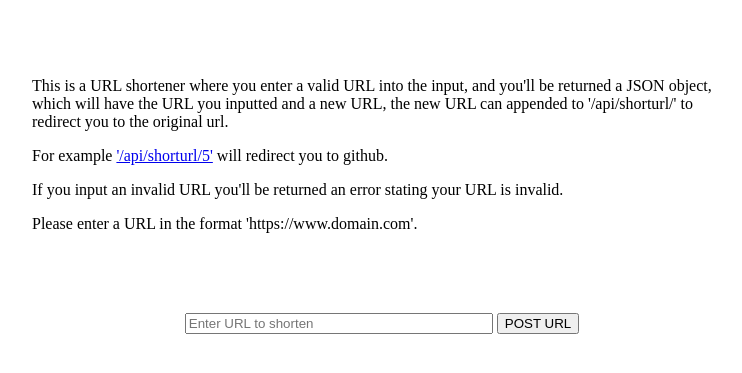
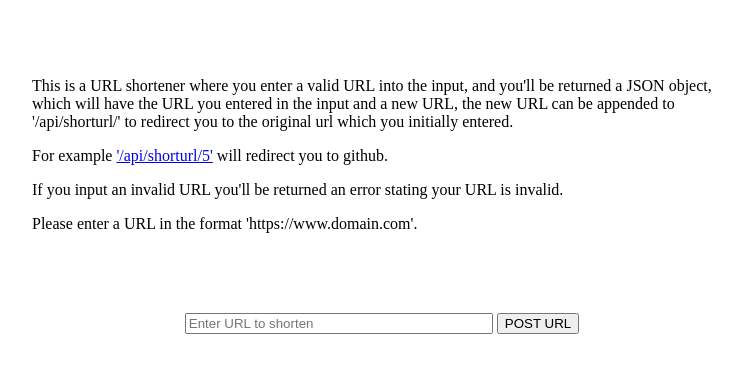
Before and after one commit to WesamKhalil/url-shortener-api, a website: page views/index.html in a window 1280 px wide. Shown: the part 61-434 px from the top of the page, without its empty margins (258-1000 px from the left). Drawn offline with Linux system fonts and the light colour scheme.

Commit message:
Update index.html

```diff
--- a/views/index.html
+++ b/views/index.html
@@ -10,7 +10,8 @@
         <h1>URL Shortener</h1>
         <div class="cont">
             <p>This is a URL shortener where you enter a valid URL into the input, and you'll be returned
-                a JSON object, which will have the URL you inputted and a new URL, the new URL can appended to '/api/shorturl/' to redirect you to the original url.
+                a JSON object, which will have the URL you entered in the input and a new URL, the new URL
+                can be appended to '/api/shorturl/' to redirect you to the original url which you initially entered.
             </p>
             <p>For example <a href="/api/shorturl/5">'/api/shorturl/5'</a> will redirect you to github.</p>
             <p>If you input an invalid URL you'll be returned an error stating your URL is invalid.</p>
```
